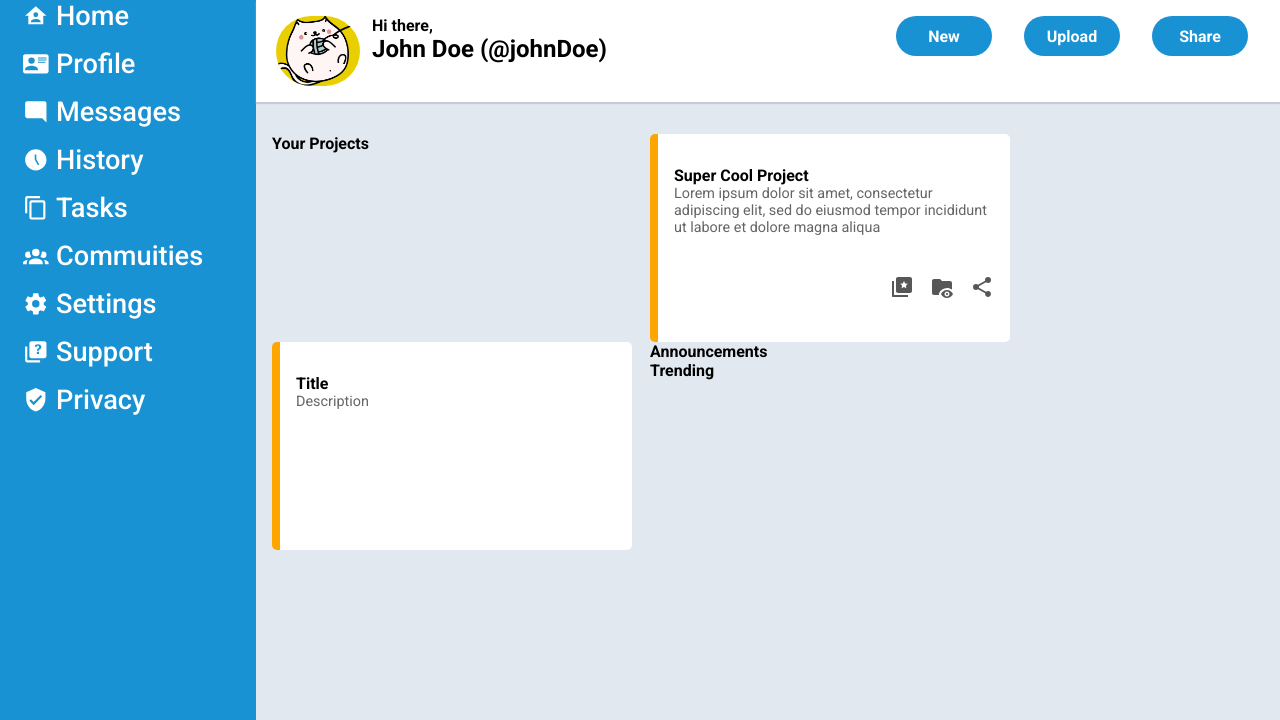
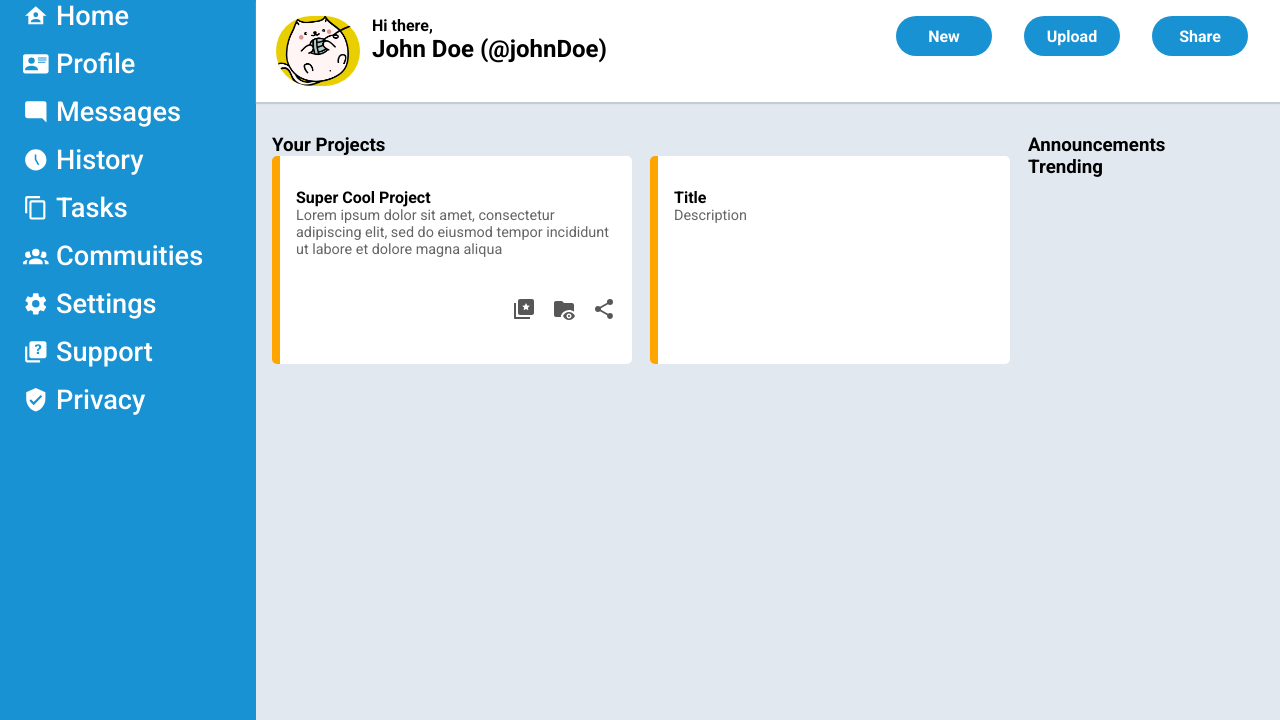
Before and after one commit to holmeskone/admin-dashboard, a plain HTML site: page index.html in a window 1280 px wide. Shown: the part 80-800 px from the top of the page. Drawn offline with Linux system fonts and the light colour scheme.

Commit message:
Add one more div in the content area to organise layout correctly according to draft

```diff
--- a/index.html
+++ b/index.html
@@ -109,8 +109,9 @@
             </div>
         </div>
         <div class="content">
+            <div class="main-content">
+                <h3>Your Projects</h3>
                 <div class="projects">
-                <h3>Your Projects</h3>
                     <div class="project">
                         <div class="text">
                             <h4>Super Cool Project</h4>
@@ -131,6 +132,8 @@
                             <svg class="star"></svg>
                             <svg class="watch"></svg>
                             <svg class="share"></svg>
+                        </div>
+                    </div>
                 </div>
             </div>
             <div class="side-content">
```
Lines whose indentation alone changed are shown as unchanged.
